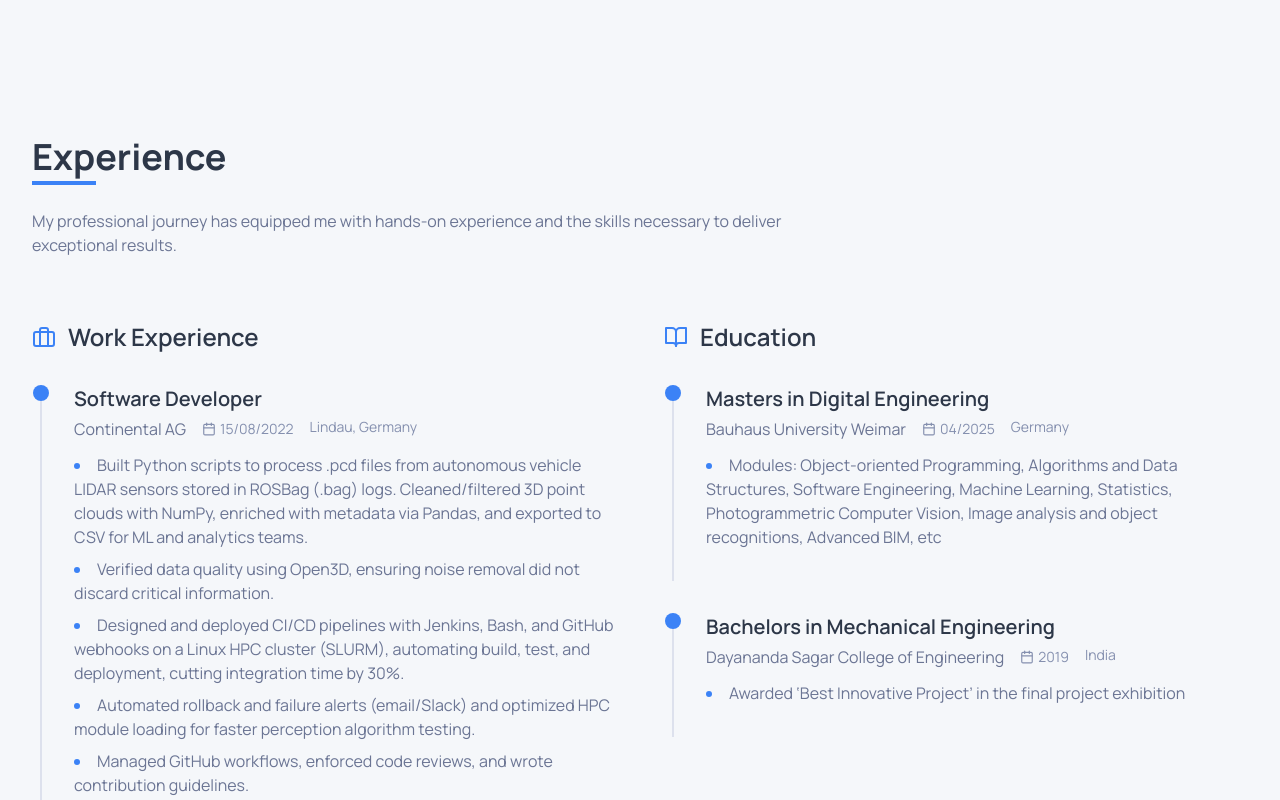
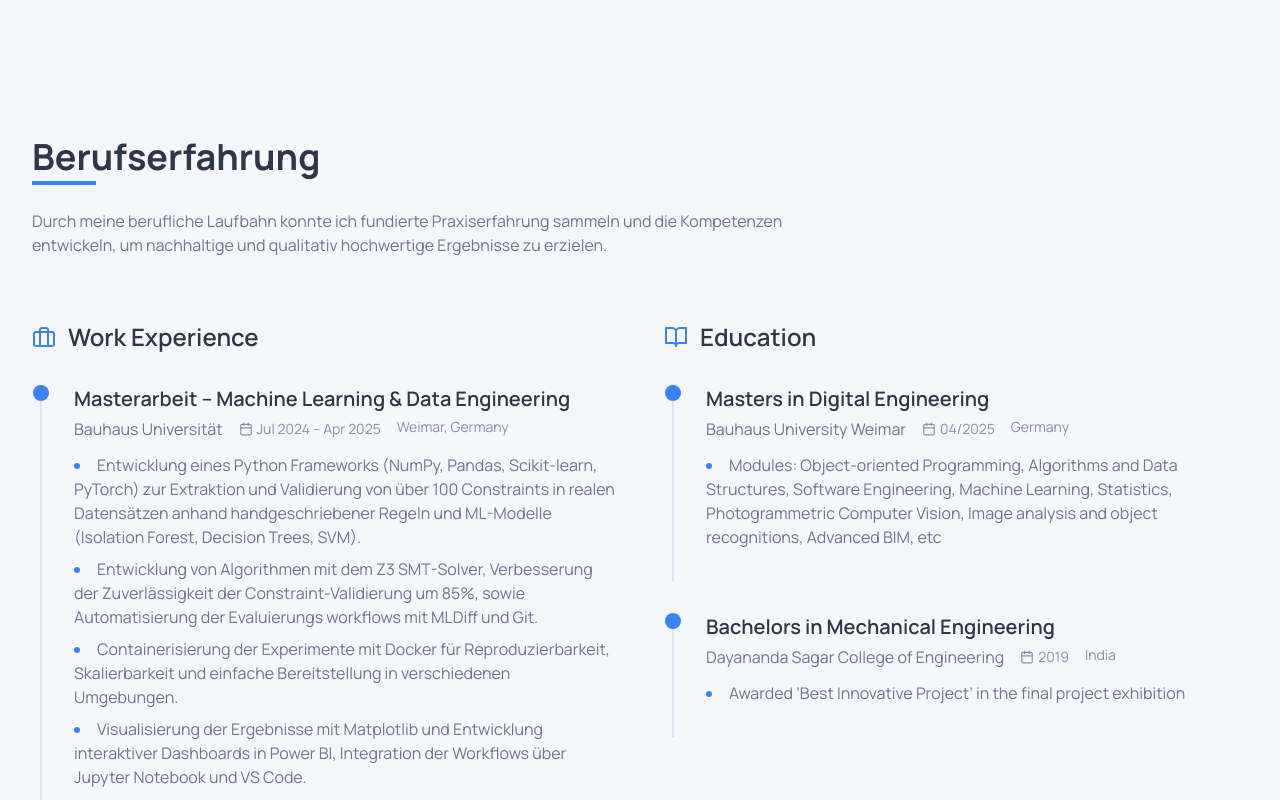
Before and after one commit to DarshanBakilanaRamesh/portfolio, a React (Vite) app: page / in a window 1280 px wide. Shown: the part 4920-5720 px from the top of the page. Built offline with nearby package versions, Linux system fonts and the light colour scheme.

Commit message:
Updated Exp

```diff
--- a/src/components/Experience.jsx
+++ b/src/components/Experience.jsx
@@ -4,6 +4,18 @@ import { FiBriefcase, FiCalendar, FiBookOpen } from "react-icons/fi";
 
 const Experience = () => {
   const workExperiences = [
+    {
+      role: "Masterarbeit – Machine Learning & Data Engineering",
+      company: "Bauhaus Universität",
+      duration: "Jul 2024 – Apr 2025",
+      location: "Weimar, Germany",
+      description: [
+        "Entwicklung eines Python Frameworks (NumPy, Pandas, Scikit-learn, PyTorch) zur Extraktion und Validierung von über 100 Constraints in realen Datensätzen anhand handgeschriebener Regeln und ML-Modelle (Isolation Forest, Decision Trees, SVM).",
+        "Entwicklung von Algorithmen mit dem Z3 SMT-Solver, Verbesserung der Zuverlässigkeit der Constraint-Validierung um 85%, sowie Automatisierung der Evaluierungs workflows mit MLDiff und Git.",
+        "Containerisierung der Experimente mit Docker für Reproduzierbarkeit, Skalierbarkeit und einfache Bereitstellung in verschiedenen Umgebungen.",
+        "Visualisierung der Ergebnisse mit Matplotlib und Entwicklung interaktiver Dashboards in Power BI, Integration der Workflows über Jupyter Notebook und VS Code.",
+      ]
+    },
     {
       role: "Software Developer",
       company: "Continental AG",
@@ -86,9 +98,11 @@ const Experience = () => {
       <div className="container">
         <div className="mb-16">
           <ScrollAnimation>
-            <h2 className="section-title">Experience</h2>
+            <h2 className="section-title">Berufserfahrung</h2>
             <p className="text-secondary-600 max-w-3xl">
-              My professional journey has equipped me with hands-on experience and the skills necessary to deliver exceptional results.
+              Durch meine berufliche Laufbahn konnte ich fundierte Praxiserfahrung
+              sammeln und die Kompetenzen entwickeln, um nachhaltige und qualitativ hochwertige
+              Ergebnisse zu erzielen.
             </p>
           </ScrollAnimation>
         </div>
```
